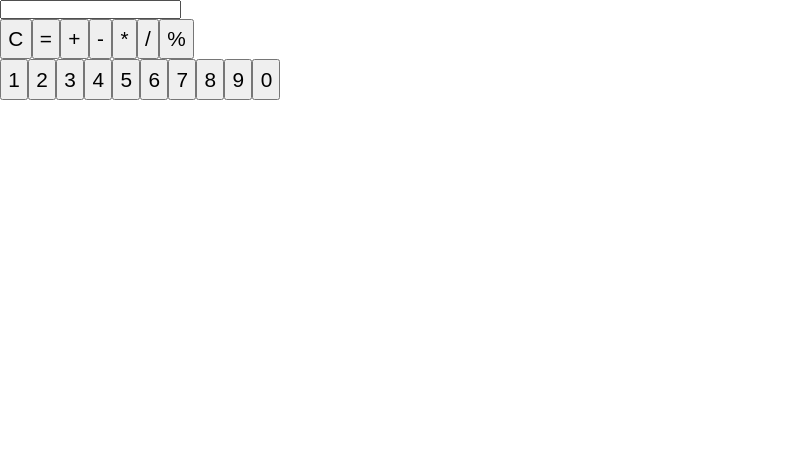
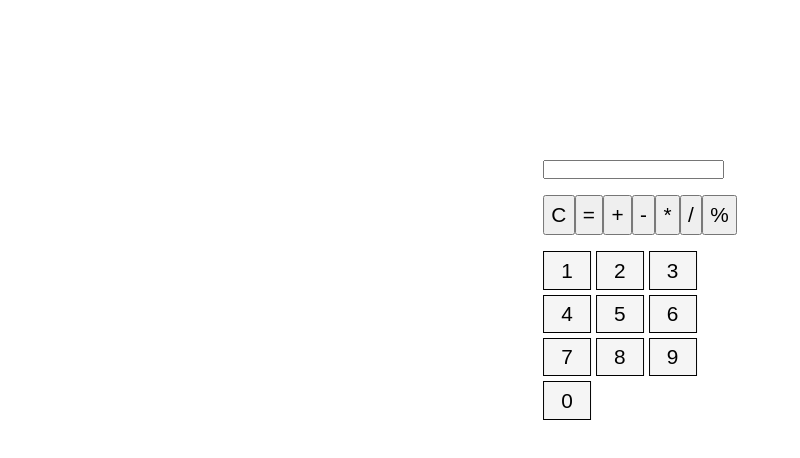
Before and after one commit to Bobcho101/Simple-Calculator, a React (Vite) app: page / in a window 1280 px wide. Shown: the top 458 px of the page, without its empty margins (0-800 px from the left). Built offline with nearby package versions, Linux system fonts and the light colour scheme; the HTML template or start-up script is replaced by a standard one.

Commit message:
added some styles

```diff
--- a/src/public/styles/styles.css
+++ b/src/public/styles/styles.css
@@ -4,7 +4,31 @@
     box-sizing: border-box;
     font-family: Arial, Helvetica, sans-serif;
 }
+#calculator-container{
+    position: absolute;
+    left: 50%;
+    transform: translateX(-50%);
+    top: 20%;
+    display: flex;
+    flex-direction: column;
+    gap: 1em;
+}
+#buttons-container{
+    display: flex;
+    flex-direction: column;
+    gap: 1em;
+}
 .calc-button{
     padding: 0.3em;
     font-size: 1.3em;
+    cursor: pointer;
 }
+#numbers-container{
+    display: grid;
+    grid-template-columns: repeat(3, 3em);
+    gap:0.3em;
+}
+#numbers-container button{
+    background-color: whitesmoke;
+    border: 1px solid black;
+}
```
